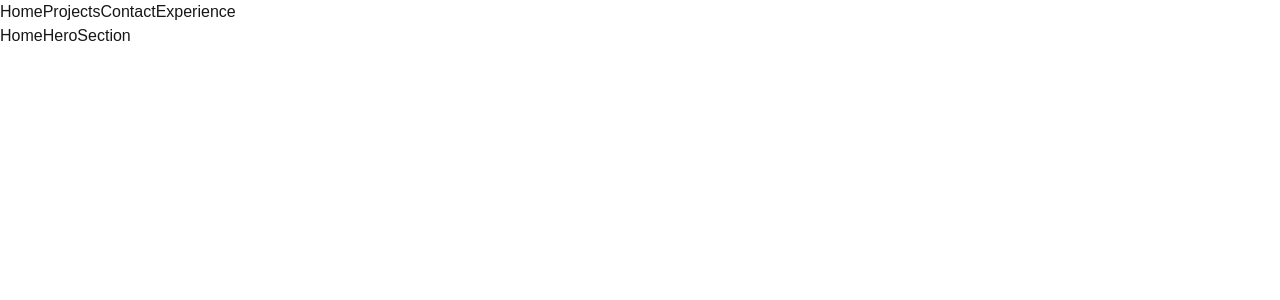
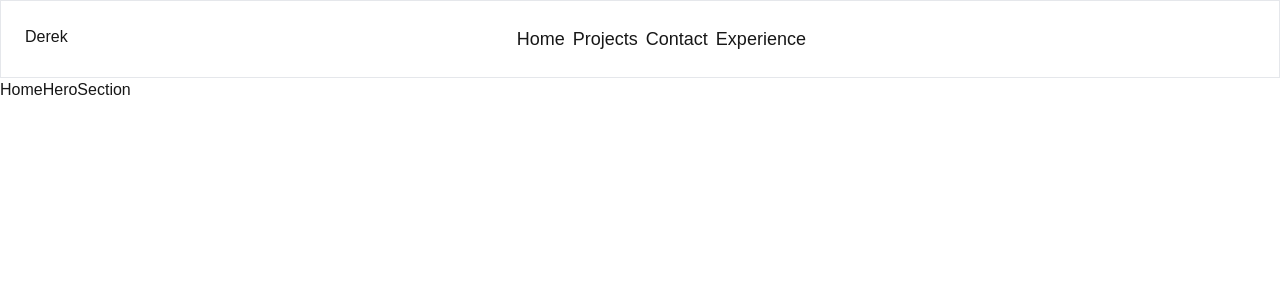
Before and after one commit to derekcantillo/my-portfolio, a Next.js app: page / in a window 1280 px wide. Shown: the top 300 px of the page. Built offline with nearby package versions, Linux system fonts and the light colour scheme.

Commit message:
Refactor header component layout

```diff
--- a/src/components/header/Header.tsx
+++ b/src/components/header/Header.tsx
@@ -1,15 +1,21 @@
-import { routes } from 'lib'
+import { cn, routes } from 'lib'
 import Link from 'next/link'
 import React from 'react'
 
 export const Header = (): JSX.Element => {
 	return (
-		<div>
-			{routes.map(route => (
-				<Link key={route.name} href={route.path}>
-					<label>{route.name}</label>
-				</Link>
-			))}
+		<div className={cn('border flex justify-between', 'p-6 ')}>
+			<Link href="/">
+				<label>Derek</label>
+			</Link>
+			<div className={cn('flex gap-2')}>
+				{routes.map(route => (
+					<Link key={route.name} href={route.path}>
+						<label className={cn('text-lg')}>{route.name}</label>
+					</Link>
+				))}
+			</div>
+			<div className=""></div>
 		</div>
 	)
 }
```
